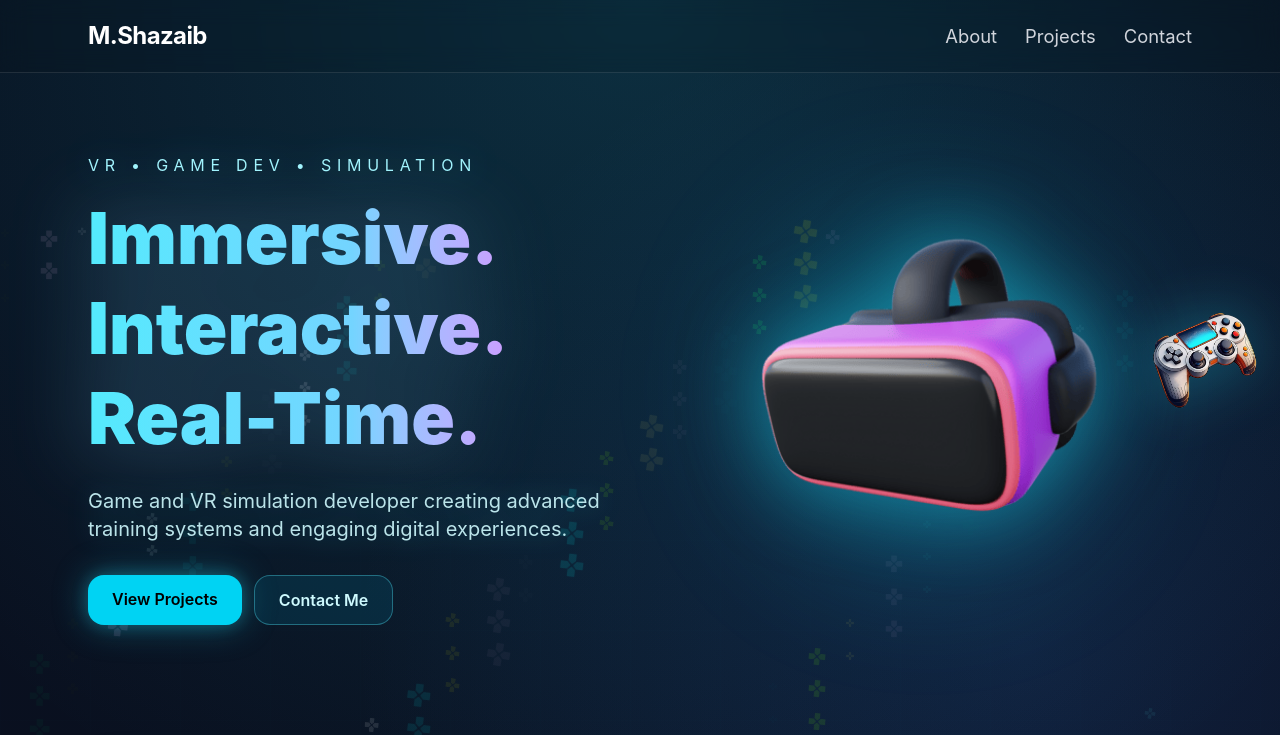
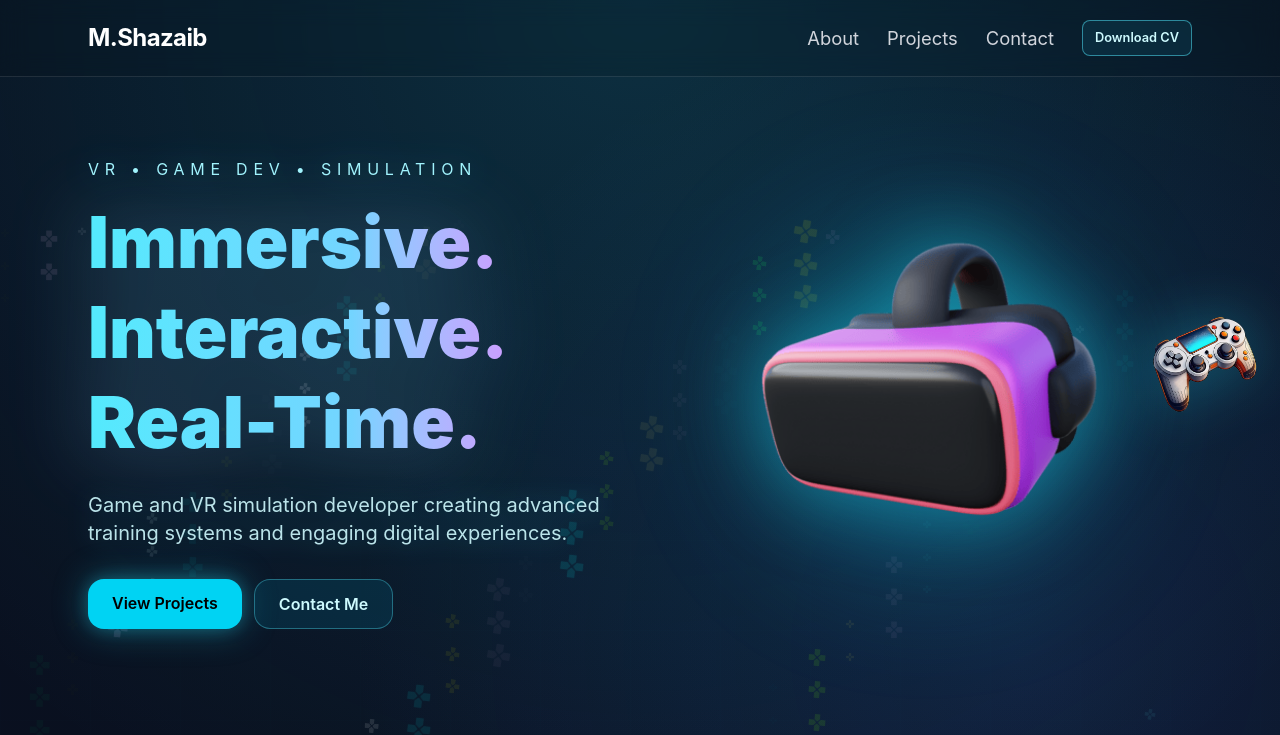
Before and after one commit to MShaxaib/portfolio, a React (Vite) app: page / in a window 1280 px wide. Shown: the top 735 px of the page. Built offline with nearby package versions, Linux system fonts and the light colour scheme.

Commit message:
download cv button

```diff
--- a/src/App.jsx
+++ b/src/App.jsx
@@ -68,7 +68,7 @@ export default function App() {
               M.Shazaib
             </h1>
 
-            <div className="flex gap-3 text-xs text-gray-300 sm:gap-4 sm:text-sm md:gap-7 md:text-[1.15rem]">
+            <div className="flex items-center gap-3 text-xs text-gray-300 sm:gap-4 sm:text-sm md:gap-7 md:text-[1.15rem]">
               <a href="#about" className="transition hover:text-cyan-300">
                 About
               </a>
@@ -77,6 +77,14 @@ export default function App() {
               </a>
               <a href="#contact" className="transition hover:text-cyan-300">
                 Contact
+              </a>
+              <a
+                href="/CV.pdf"
+                download="M_Shazaib_CV.pdf"
+                type="application/pdf"
+                className="rounded-lg border border-cyan-300/50 bg-cyan-900/30 px-3 py-2 text-[0.8rem] font-semibold text-cyan-100 transition hover:bg-cyan-500/30 hover:text-white"
+              >
+                Download CV
               </a>
             </div>
           </nav>
```
Also changed, not shown: 1 other file (tests, documents, lock files or other folders).
